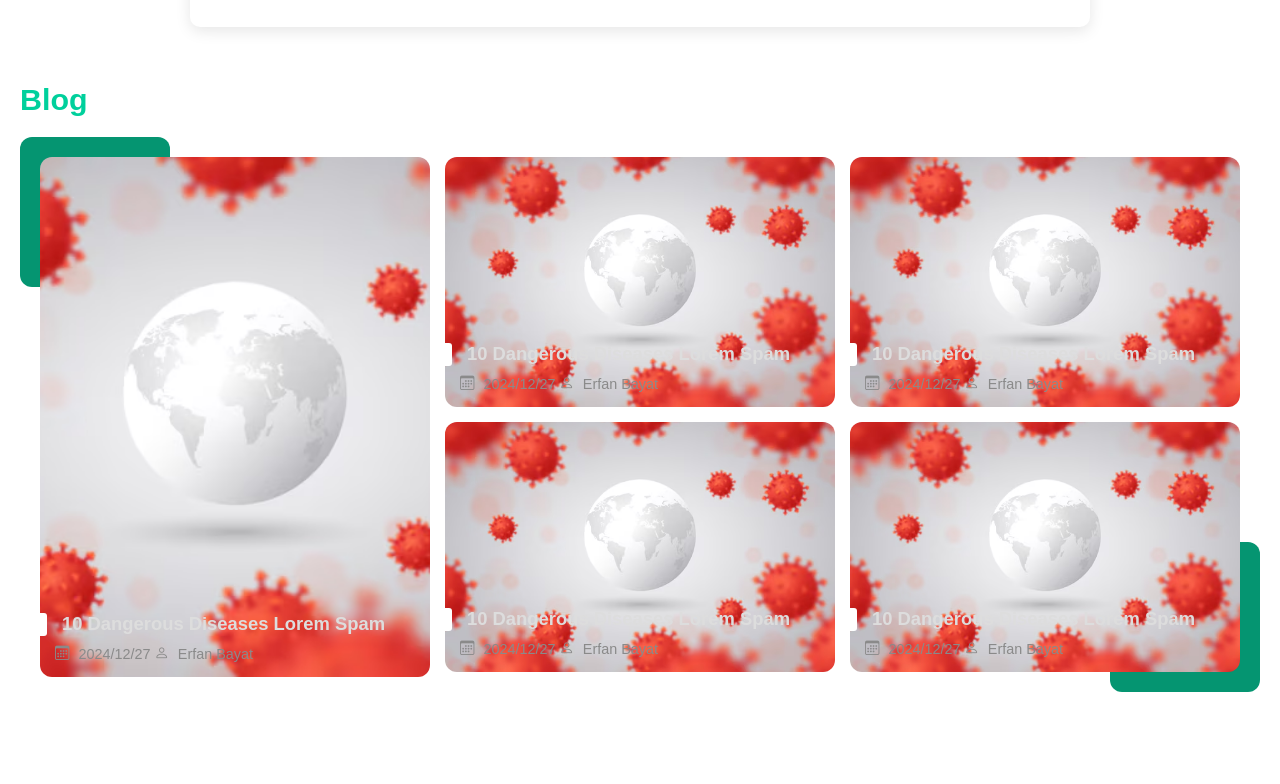
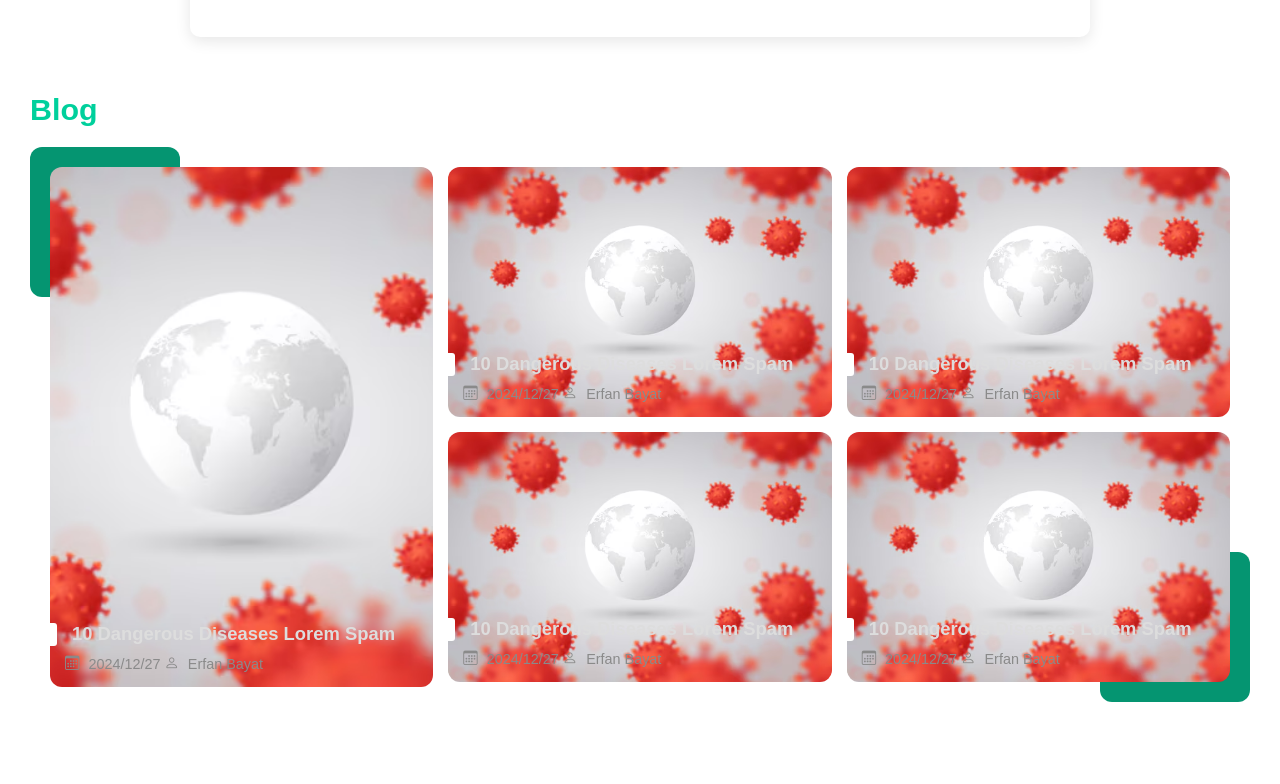
Before and after one commit to Ezhoosh-learning/corona-erfan-bayat, a plain HTML site: page index.html in a window 1280 px wide. Shown: the part 1868-2652 px from the top of the page. Drawn offline with nearby package versions, Linux system fonts and the light colour scheme.

Commit message:
Update style.css

```diff
--- a/style.css
+++ b/style.css
@@ -11,6 +11,9 @@ body, html {
     font-family: Arial, sans-serif;
 }
 
+.main-container {
+    padding: 10px;
+}
 /* -------------------- header   ----------------- */
 
 header {
```
